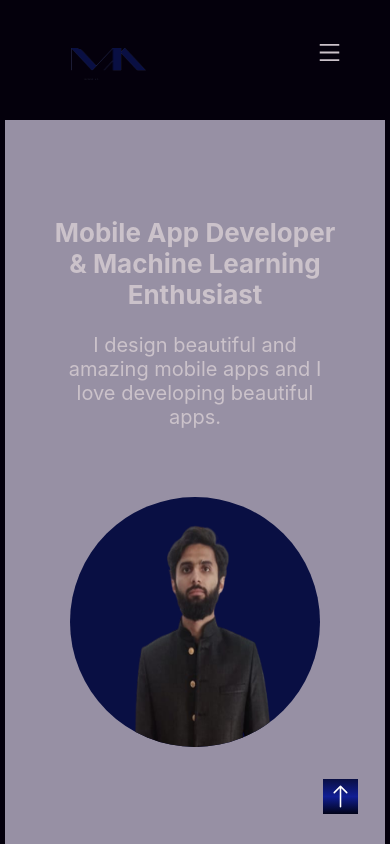
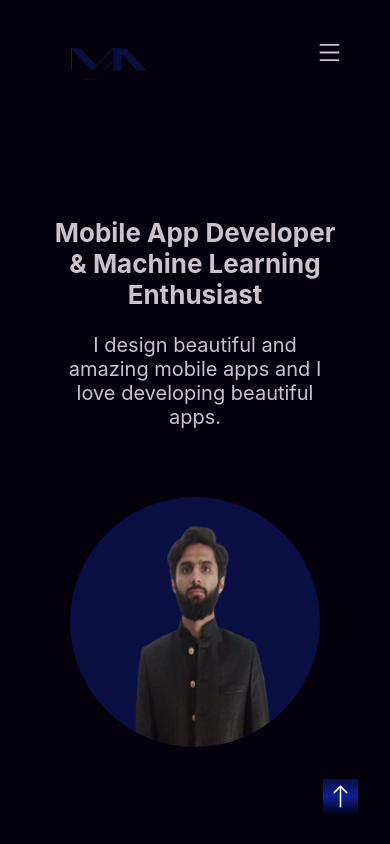
Before and after one commit to muhammadAhmad10/Portfolio, a React (Create React App) app: page / in a window 390 px wide. Shown: the top 844 px of the page. Built offline with nearby package versions, Linux system fonts and the light colour scheme.

Commit message:
made portfolio responsive

```diff
--- a/src/Front/Front.css
+++ b/src/Front/Front.css
@@ -11,7 +11,7 @@
     align-items: center;
   }
   .front{
-    width: 100%;
+    width: 80%;
     height: 890px;
     background-color: rgb(4, 0, 12);
     margin: auto;
@@ -93,7 +93,7 @@
     .front{
       width: 80%;
       height: 890px;
-      background-color: rgb(151, 144, 164);
+      background-color: rgb(4, 0, 12);
       margin: auto;
       display: flex;
       min-width: 380px;
```
